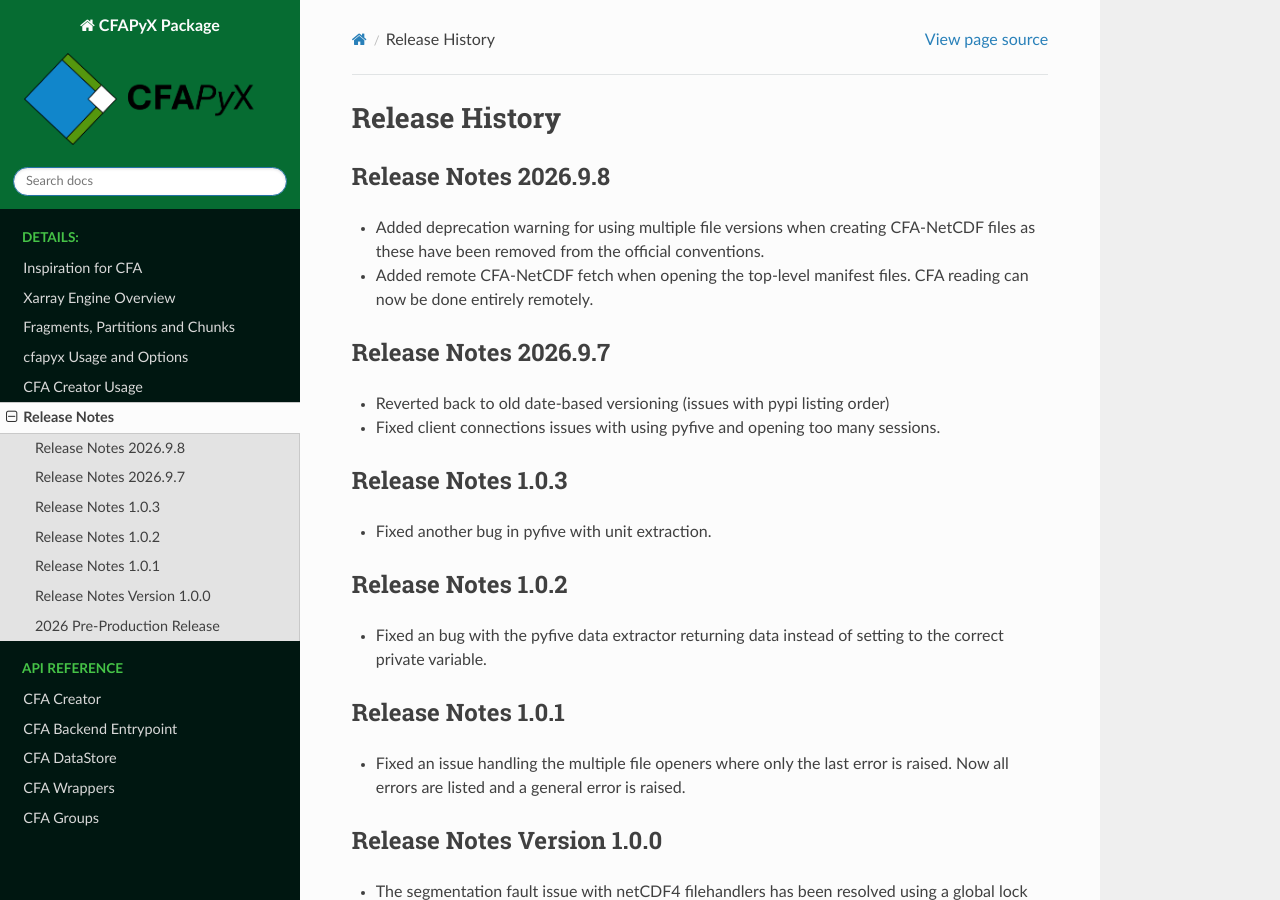
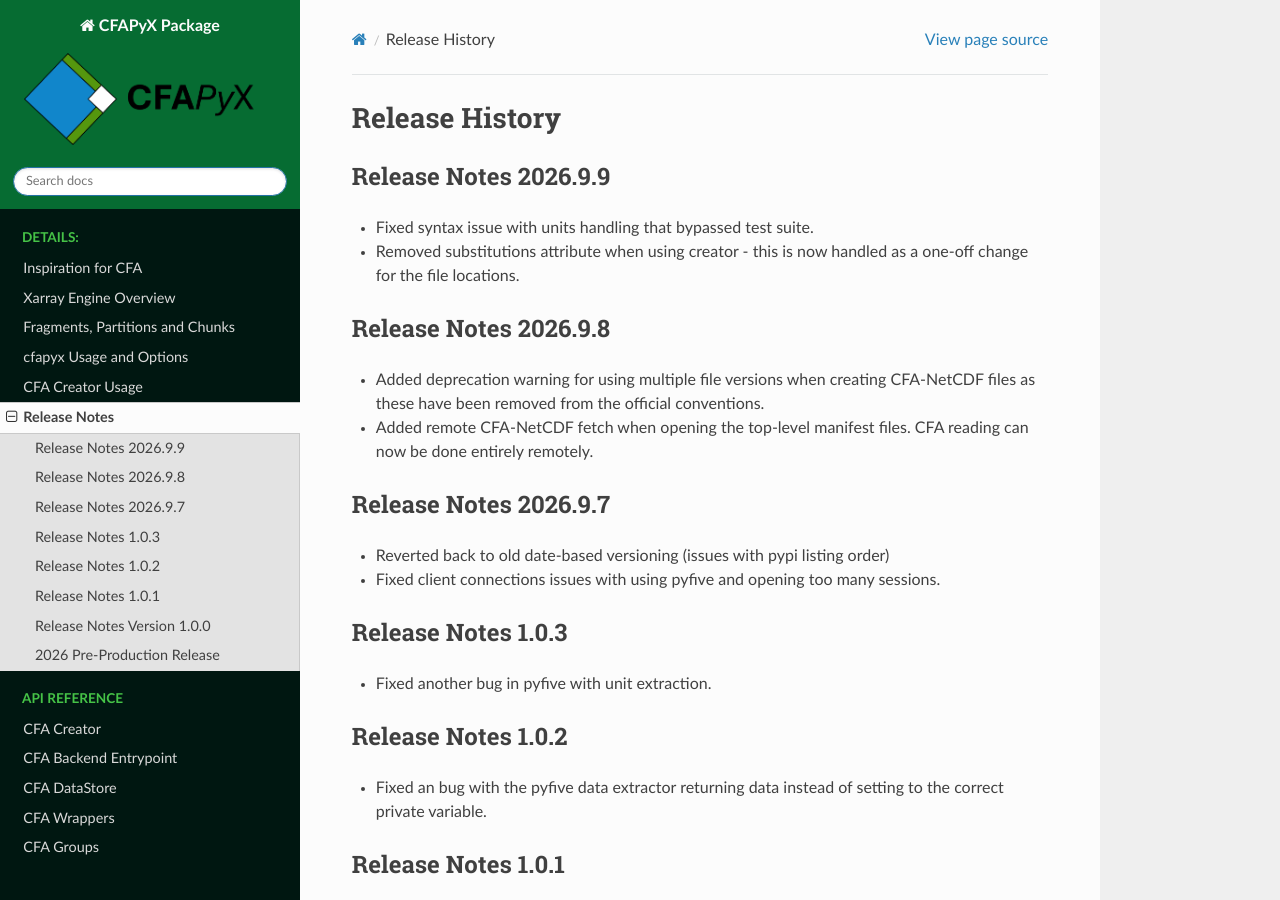
Before and after one commit to cedadev/CFAPyX, a Sphinx documentation site: the page built from docs/source/releases.rst, in a window 1280 px wide and 900 px high. Built offline with Sphinx 7.4.7 and the Read the Docs theme 3.1.0, drawn with Linux system fonts in a browser that asks for light colours.

Commit message:
Added release notes, version

```diff
--- a/docs/source/releases.rst
+++ b/docs/source/releases.rst
@@ -1,6 +1,11 @@
 ===============
 Release History
 ===============
+
+Release Notes 2026.9.9
+----------------------
+- Fixed syntax issue with units handling that bypassed test suite.
+- Removed substitutions attribute when using creator - this is now handled as a one-off change for the file locations.
 
 Release Notes 2026.9.8
 ----------------------
--- a/pyproject.toml
+++ b/pyproject.toml
@@ -1,6 +1,6 @@
 [project]
 name = "cfapyx"
-version = "2026.9.8"
+version = "2026.9.9"
 description = "The pure-Python implementation of the CF Aggregation conventions, including the Xarray engine to enable reading CFA-netCDF files."
 authors = [
     {name = "Daniel Westwood",email = "daniel.westwood@stfc.ac.uk"}
```
